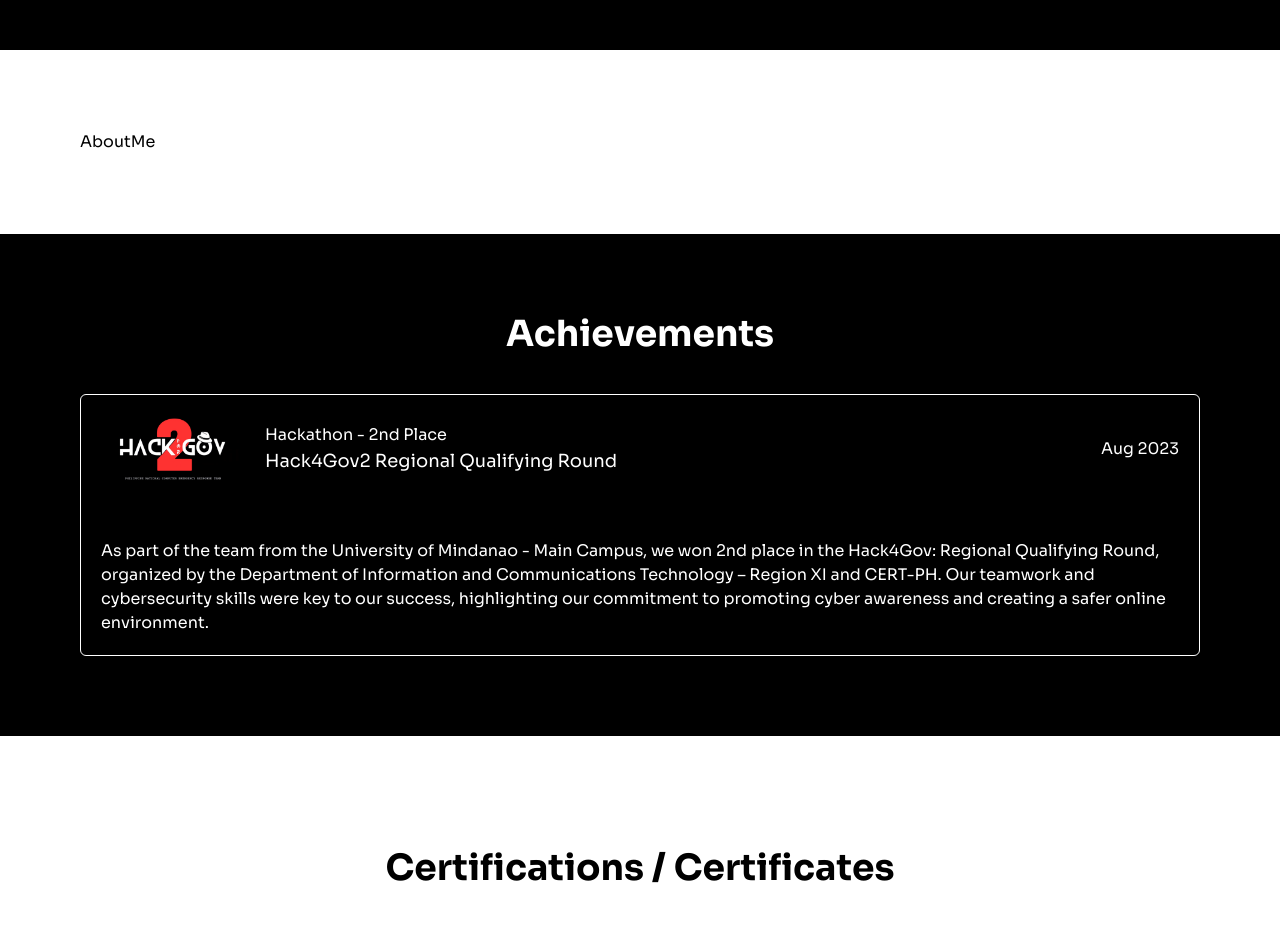
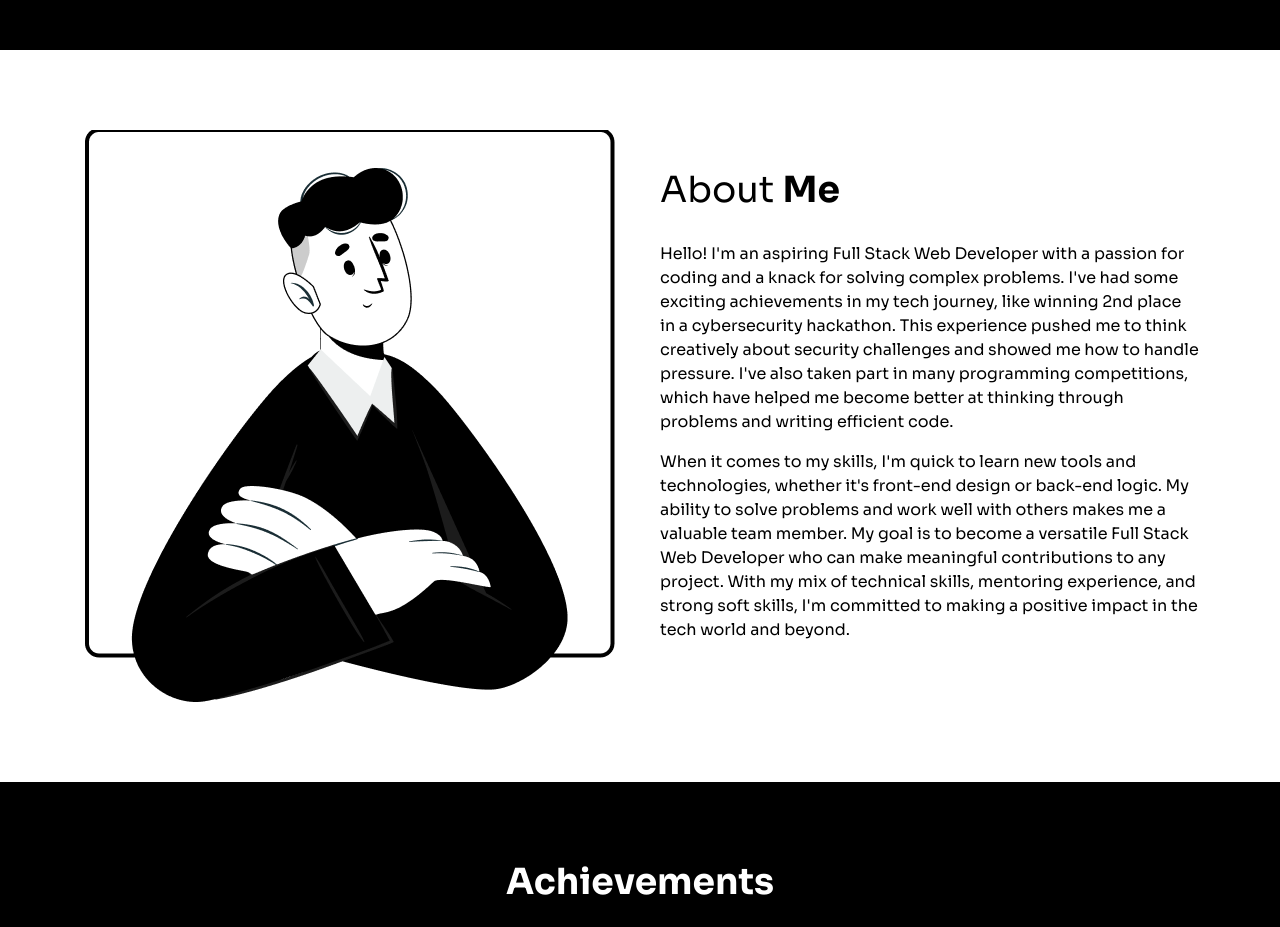
Before and after one commit to reagan13/myportfolio, a React (Vite) app: page / in a window 1280 px wide. Shown: the part 2420-3347 px from the top of the page. Built offline with nearby package versions, Linux system fonts and the light colour scheme.

Commit message:
about me section done

```diff
--- a/src/Components/Sections/AboutMe.jsx
+++ b/src/Components/Sections/AboutMe.jsx
@@ -1,7 +1,43 @@
-import React from "react";
+import aboutme from "../../assets/aboutme.png";
+const AboutMe = () => {
+	return (
+		<div className="my-20 md:flex gap-10">
+			<div className="md:w-1/2 flex items-center justify-center">
+				<img src={aboutme} alt="" />
+			</div>
+			<div className="flex flex-col gap-8 md:w-1/2">
+				<p className="text-xl md:text-2xl lg:text-3xl xl:text-4xl mt-10">
+					About <b>Me</b>
+				</p>
+				<div className="">
+					<p className="line-clamp-4 md:line-clamp-6 xl:line-clamp-none mb-4">
+						Hello! I&apos;m an aspiring Full Stack Web Developer with a passion
+						for coding and a knack for solving complex problems. I&apos;ve had
+						some exciting achievements in my tech journey, like winning 2nd
+						place in a cybersecurity hackathon. This experience pushed me to
+						think creatively about security challenges and showed me how to
+						handle pressure. I&apos;ve also taken part in many programming
+						competitions, which have helped me become better at thinking through
+						problems and writing efficient code.
+					</p>
 
-const AboutMe = () => {
-	return <div className="my-20">AboutMe</div>;
+					<p className="mb-4 hidden xl:block">
+						When it comes to my skills, I&apos;m quick to learn new tools and
+						technologies, whether it&apos;s front-end design or back-end logic.
+						My ability to solve problems and work well with others makes me a
+						valuable team member. My goal is to become a versatile Full Stack
+						Web Developer who can make meaningful contributions to any project.
+						With my mix of technical skills, mentoring experience, and strong
+						soft skills, I&apos;m committed to making a positive impact in the
+						tech world and beyond.
+					</p>
+					<button className="bg-black rounded-full w-32 md:w-40 mt-5 p-3 md:p-4 md:text-lg text-white font-semibold xl:hidden">
+						Read More
+					</button>
+				</div>
+			</div>
+		</div>
+	);
 };
 
 export default AboutMe;
```
Also changed, not shown: src/assets/aboutme.png (added).
